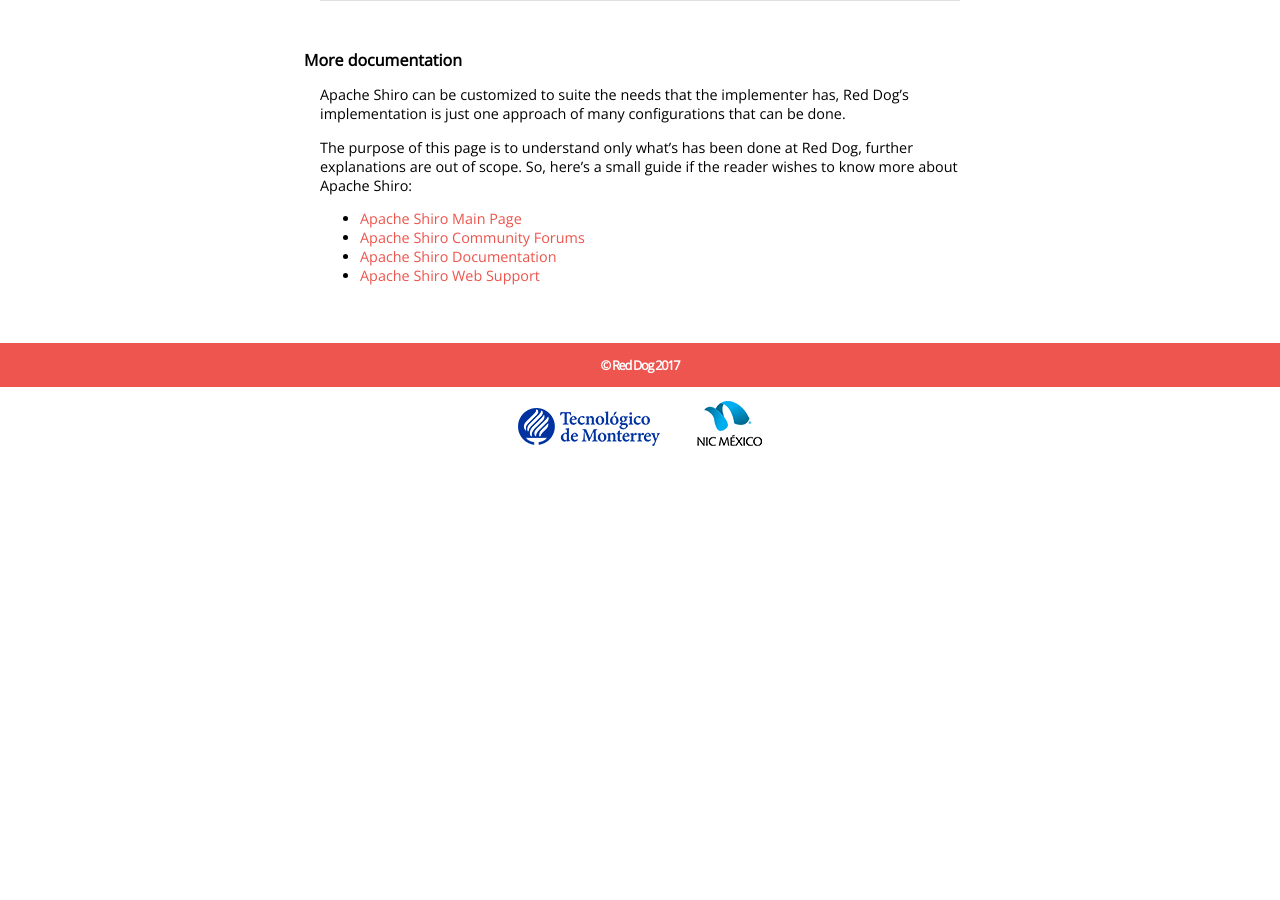
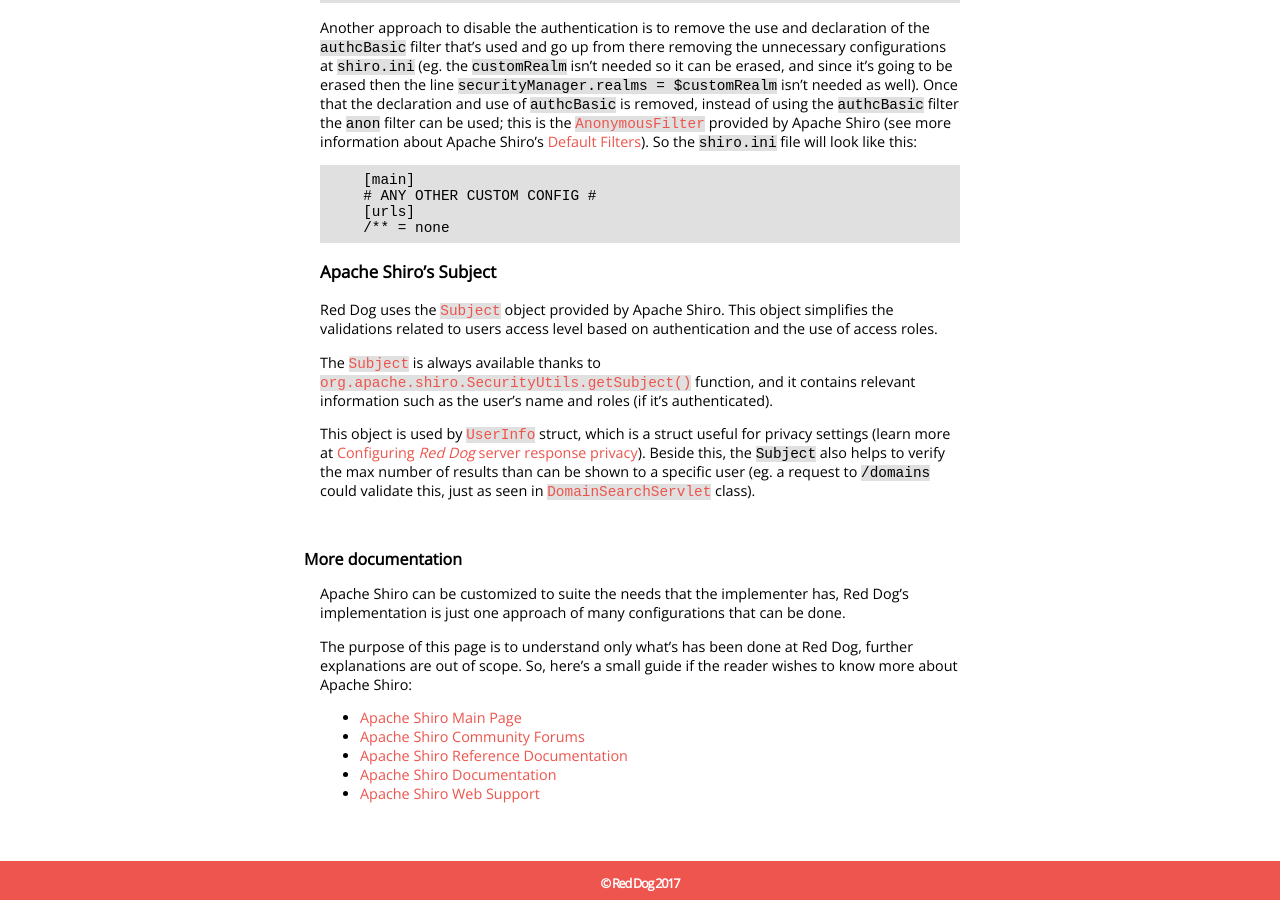
Before and after one commit to NICMx/rdap-server, a Jekyll site: the page built from using-apache-shiro.md, in a window 1280 px wide and 900 px high, scrolled down 5179 px. Built offline with Jekyll 4.4.1, drawn with Linux system fonts in a browser that asks for light colours; nearby versions of some CDN libraries; before the commit the page ends 5643 px from its top, so only the background shows below that; some of the changed text lies outside the part shown.

Commit message:
Add section 'Apache Shiros Subject', a recommendation at the start of the page, another to the end of 'Users information', and also a reference to reference docs of Apache Shiro

````diff
--- a/using-apache-shiro.md
+++ b/using-apache-shiro.md
@@ -17,6 +17,7 @@ title: Using Apache Shiro
          1. [Basic authentication with restrictive access](#basic-authentication-with-restrictive-access)
          1. [Basic authentication with permissive and restrictive access](#basic-authentication-with-permissive-and-restrictive-access)
          1. [Disable basic authentication](#disable-basic-authentication)
+   1. [Apache Shiro's Subject](#apache-shiros-subject)
 1. [More documentation](#more-documentation)
 
 
@@ -31,6 +32,8 @@ Red Dog uses [Apache Shiro<sup>TM</sup>](https://shiro.apache.org/) in order to
 ## Apache Shiro at Red Dog
 
 This section will explain how Red Dog uses [Apache Shiro<sup>TM</sup>](https://shiro.apache.org/), this configuration can be altered in order to suite whatever needs the implementer has.
+
+> ![Warning](img/warning.svg) Before further reading, it's recommended that the reader visit [Apache Shiro Reference Documentation](https://shiro.apache.org/reference.html).
 
 ### Enabling Apache Shiro
 
@@ -121,6 +124,8 @@ The `customRealm` must be used, and so is assigned to the [default `SecurityMana
 securityManager.realms = $customRealm
 ```
 
+As the reader may note, the users are loaded from a database and also is expected that its passwords are stored as plain text. This behavior can be modified to suite other needs (probably some needs related to security aspects). If the reader wishes to learn more about this, probably [Apache Shiro Configuration](https://shiro.apache.org/configuration.html#apache-shiro-configuration) will be of help, or also the section [More documentation](#more-documentation) could be visited.
+
 #### Basic authentication
 
 By default the server supports [Basic Authentication](https://tools.ietf.org/html/rfc2617#section-2) using the [BasicHttpAuthenticationFilter](https://shiro.apache.org/static/1.4.0/apidocs/org/apache/shiro/web/filter/authc/BasicHttpAuthenticationFilter.html) filter provided by Apache Shiro. Currently only 2 attributes of the filter are configured:
@@ -210,6 +215,13 @@ Another approach to disable the authentication is to remove the use and declarat
 [urls]
 /** = none
 ```
+### Apache Shiro's Subject
+
+Red Dog uses the [`Subject`](https://shiro.apache.org/static/1.4.0/apidocs/org/apache/shiro/subject/Subject.html) object provided by Apache Shiro. This object simplifies the validations related to users access level based on authentication and the use of access roles.
+
+The [`Subject`](https://shiro.apache.org/static/1.4.0/apidocs/org/apache/shiro/subject/Subject.html) is always available thanks to [`org.apache.shiro.SecurityUtils.getSubject()`](https://shiro.apache.org/static/1.4.0/apidocs/org/apache/shiro/SecurityUtils.html#getSubject--) function, and it contains relevant information such as the user's name and roles (if it's authenticated).
+
+This object is used by [`UserInfo`](https://github.com/NICMx/rdap-server/blob/master/src/main/java/mx/nic/rdap/server/privacy/UserInfo.java#L10) struct, which is a struct useful for privacy settings (learn more at [Configuring _Red Dog_ server response privacy](response-privacy.html)). Beside this, the `Subject` also helps to verify the max number of results than can be shown to a specific user (eg. a request to `/domains` could validate this, just as seen in [`DomainSearchServlet`](https://github.com/NICMx/rdap-server/blob/master/src/main/java/mx/nic/rdap/server/servlet/DomainSearchServlet.java#L85) class).
 
 ## More documentation
 
@@ -218,5 +230,6 @@ Apache Shiro can be customized to suite the needs that the implementer has, Red
 The purpose of this page is to understand only what's has been done at Red Dog, further explanations are out of scope. So, here's a small guide if the reader wishes to know more about Apache Shiro:
 * [Apache Shiro Main Page](https://shiro.apache.org/)
 * [Apache Shiro Community Forums](https://shiro.apache.org/forums.html)
+* [Apache Shiro Reference Documentation](https://shiro.apache.org/reference.html)
 * [Apache Shiro Documentation](https://shiro.apache.org/documentation.html)
 * [Apache Shiro Web Support](https://shiro.apache.org/web.html)
````
